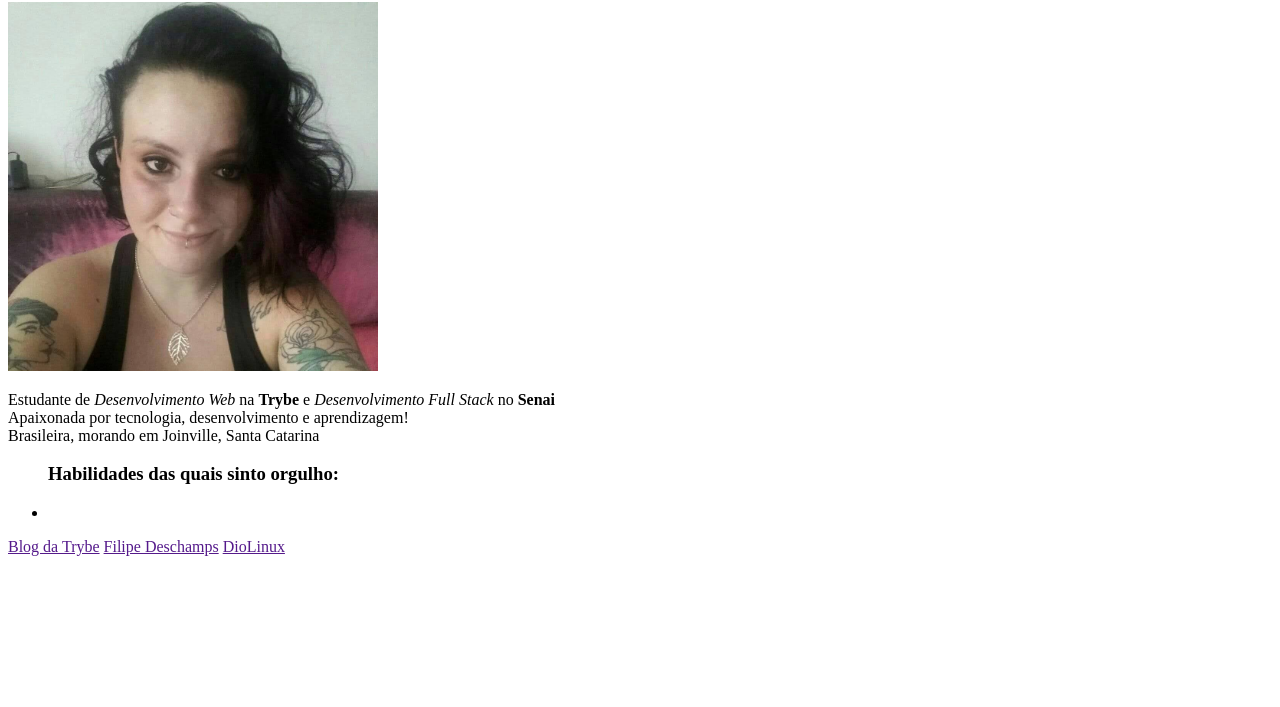
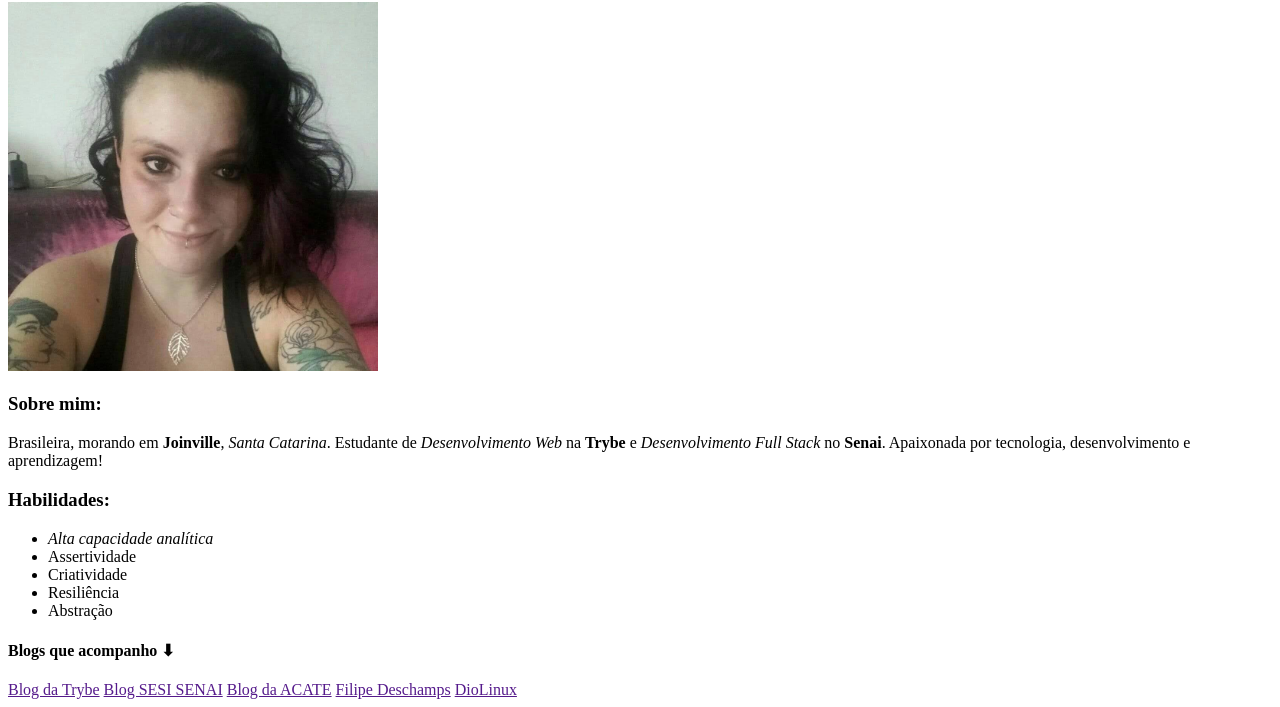
Before and after one commit to LeticiaDePaula/LeticiaDePaula.github.io, a plain HTML site: page index.html in a window 1280 px wide. Shown: the part 140-847 px from the top of the page. Before the commit the page ends 800 px from the top, so only its background shows below. Drawn offline with Linux system fonts and the light colour scheme.

Commit message:
Exercicios/3.1 - HTML(Portfolio)

```diff
--- a/index.html
+++ b/index.html
@@ -12,13 +12,29 @@
     <a href="">Habilidades</a><br>
     <h1>Leticia de Paula</h1>
     <img src="foto.jpg" width="370" alt="Foto atual de Leticia">
-    <p>Estudante de <em>Desenvolvimento Web</em> na <strong>Trybe</strong> e <em>Desenvolvimento Full Stack</em> no <strong>Senai</strong><br>Apaixonada por tecnologia, desenvolvimento e aprendizagem!<br>Brasileira, morando em Joinville, Santa Catarina</p>
-    <ul>
-        <h3>Habilidades das quais sinto orgulho:</h3>
-        <li></li>
-    </ul>
-    <a href="">Blog da Trybe</a>
-    <a href="">Filipe Deschamps</a>
-    <a href="">DioLinux</a>
+    <section>
+        <h3>Sobre mim:</h3>
+        <article>
+            <p>Brasileira, morando em <b>Joinville</b>, <em>Santa Catarina</em>. Estudante de <em>Desenvolvimento Web</em> na <strong>Trybe</strong> e <em>Desenvolvimento Full Stack</em> no <strong>Senai</strong>. Apaixonada por tecnologia, desenvolvimento e aprendizagem!</p>
+        </article>
+    </section>
+    <section>
+        <h3>Habilidades:</h3>
+        <ul>
+            <li><em>Alta capacidade analítica</em></li>
+            <li>Assertividade</li>
+            <li>Criatividade</li>
+            <li>Resiliência</li>
+            <li>Abstração</li>
+        </ul>
+    </section>
+    <nav>
+        <h4>Blogs que acompanho ⬇</h4>
+        <a href="">Blog da Trybe</a>
+        <a href="">Blog SESI SENAI</a>
+        <a href="">Blog da ACATE</a>
+        <a href="">Filipe Deschamps</a>
+        <a href="">DioLinux</a>
+    </nav>
 </body>
 </html>
```
Also changed, not shown: 1 other file.
